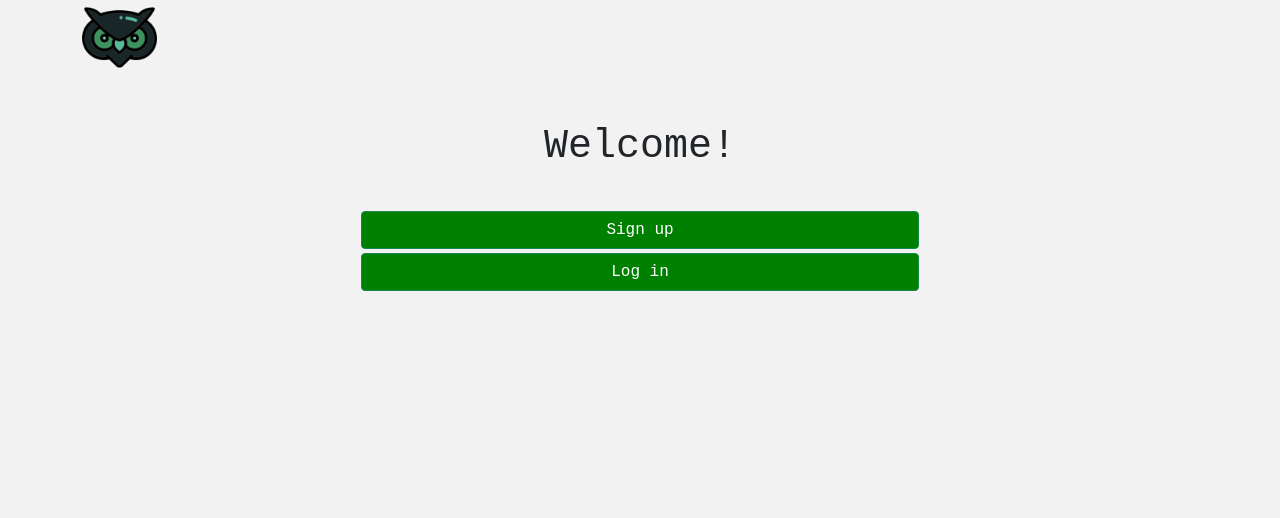
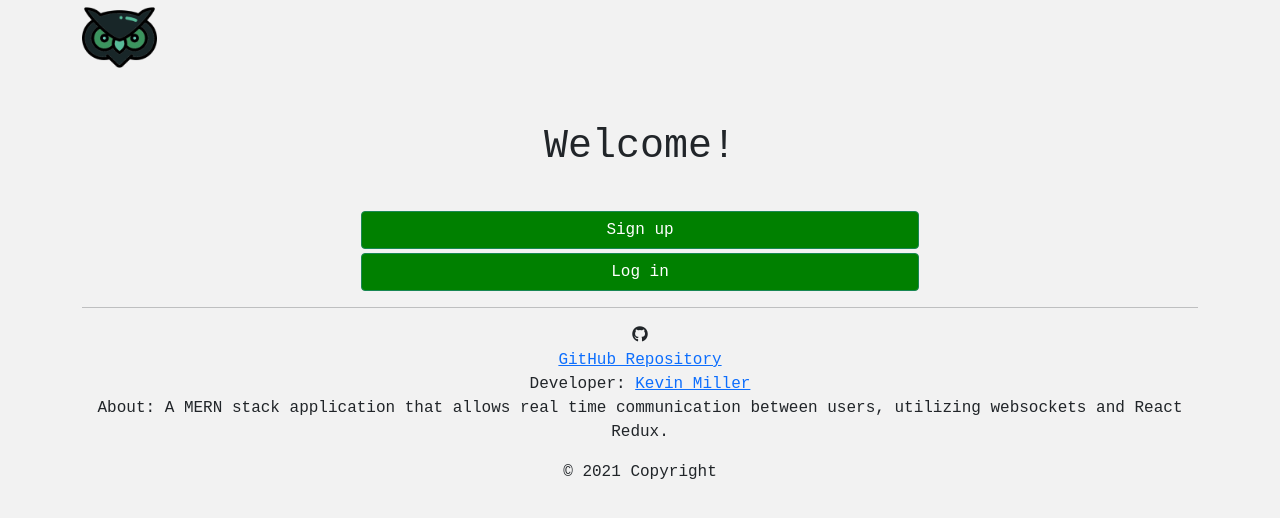
Before and after one commit to k1te-m/Chat-Application, a React (Create React App) app in the folder client/: page / in a window 1280 px wide. Shown: the top 518 px of the page. Built offline with nearby package versions, Linux system fonts and the light colour scheme; no server answers.

Commit message:
imported footer

```diff
--- a/client/src/features/landing/Landing.js
+++ b/client/src/features/landing/Landing.js
@@ -6,6 +6,7 @@ import { useSelector, useDispatch } from "react-redux";
 import { selectAuth, loadUser } from "../auth/authSlice";
 import ChannelBoard from "../channelboard/ChannelBoard";
 import SocketContext from "../context/socket";
+import Footer from "../footer/Footer";
 
 const LandingWrapper = styled.div``;
 
@@ -73,6 +74,7 @@ const Landing = () => {
             </LoginRow>
           </div>
         </LandingWrapper>
+        <Footer />
       </>
     );
   } else {
```
